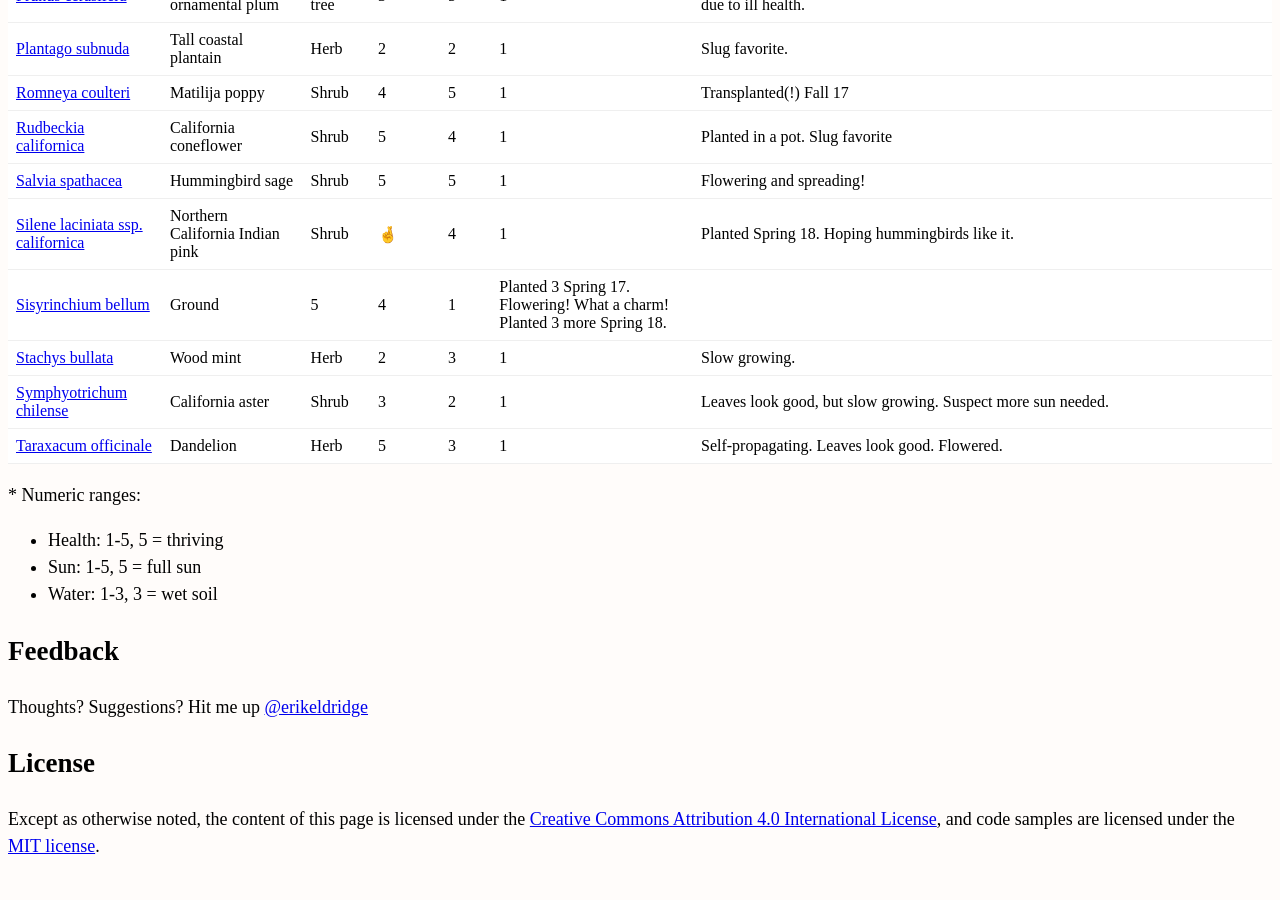
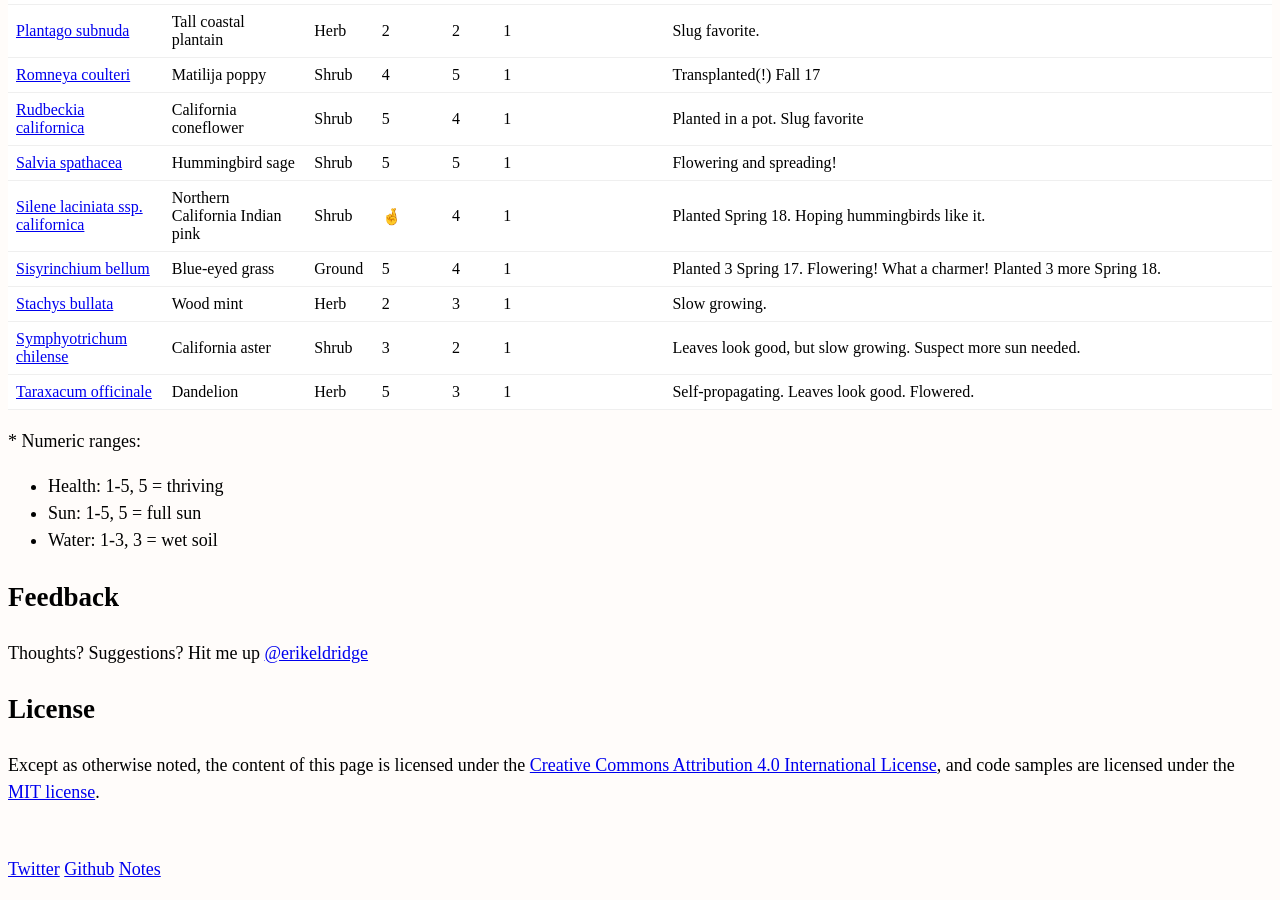
Before and after one commit to erikeldridge/erikeldridge.github.com, a Jekyll site: the page built from _posts/2018-05-22-coastal-sage-scrub-permaculture.md, in a window 1280 px wide and 900 px high, scrolled down 2448 px. Built offline with Jekyll 4.4.1, drawn with Linux system fonts in a browser that asks for light colours; nearby versions of some CDN libraries.

Commit message:
Update from Forestry.io - 2018-05-22-coastal-sage-scrub-permaculture.md

```diff
--- a/_posts/2018-05-22-coastal-sage-scrub-permaculture.md
+++ b/_posts/2018-05-22-coastal-sage-scrub-permaculture.md
@@ -69,7 +69,7 @@ Here are the plants I've tried:
 | [Rudbeckia californica](https://www.inaturalist.org/taxa/78896-Rudbeckia-californica) | California coneflower | Shrub | 5 | 4 | 1 | Planted in a pot. Slug favorite |
 |[Salvia spathacea](https://www.inaturalist.org/taxa/64133-Salvia-spathacea)| Hummingbird sage | Shrub | 5 | 5 | 1 | Flowering and spreading! |
 | [Silene laciniata ssp. californica](https://www.inaturalist.org/taxa/62222-Silene-laciniata-californica) | Northern California Indian pink | Shrub | 🤞 | 4 | 1 | Planted Spring 18. Hoping hummingbirds like it. |
-| [Sisyrinchium bellum](https://www.inaturalist.org/taxa/49918-Sisyrinchium-bellum) | Ground | 5 | 4 | 1 | Planted 3 Spring 17. Flowering! What a charm! Planted 3 more Spring 18. |
+| [Sisyrinchium bellum](https://www.inaturalist.org/taxa/49918-Sisyrinchium-bellum) | Blue-eyed grass | Ground | 5 | 4 | 1 | Planted 3 Spring 17. Flowering! What a charmer! Planted 3 more Spring 18. |
 | [Stachys bullata](https://www.inaturalist.org/taxa/58930-Stachys-bullata) | Wood mint | Herb | 2 | 3 | 1 | Slow growing. |
 | [Symphyotrichum chilense](https://www.inaturalist.org/taxa/56861-Symphyotrichum-chilense) | California aster | Shrub | 3 | 2 | 1 | Leaves look good, but slow growing. Suspect more sun needed. |
 | [Taraxacum officinale](https://www.inaturalist.org/taxa/47602-Taraxacum-officinale) | Dandelion | Herb | 5 | 3 | 1 | Self-propagating. Leaves look good. Flowered. |
```
